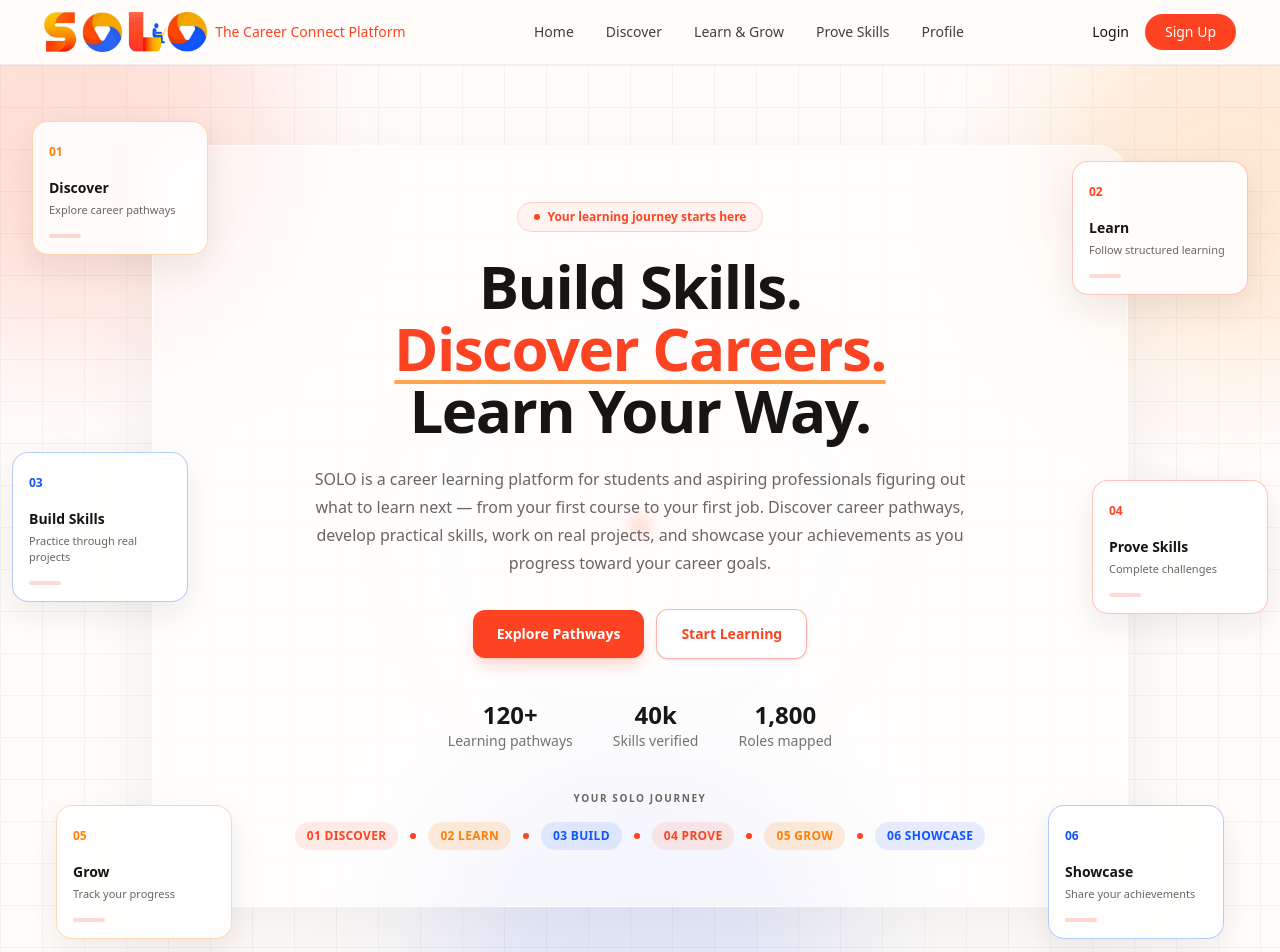
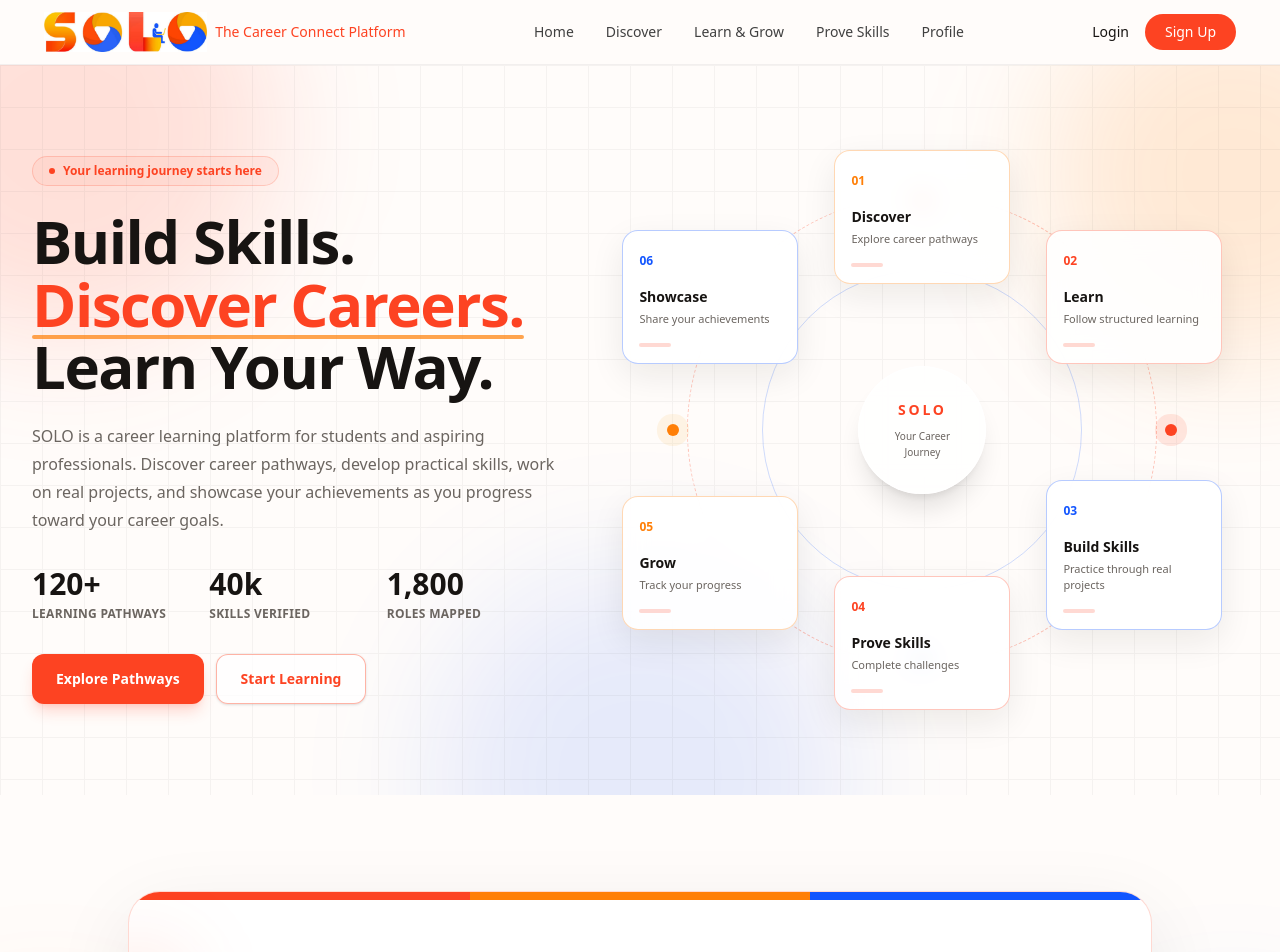
Before and after one commit to SuchitSawant11/solo-landing-page, a Next.js app: page / in a window 1280 px wide. Shown: the top 952 px of the page. Built offline with nearby package versions, Linux system fonts and the light colour scheme.

Commit message:
Update Hero section and layout

```diff
--- a/app/components/Hero.tsx
+++ b/app/components/Hero.tsx
@@ -3,7 +3,6 @@ const JOURNEY_STEPS = [
     number: "01",
     title: "Discover",
     description: "Explore career pathways",
-    position: "left-3 top-10 lg:left-8 lg:top-14",
     href: "#discover",
     color: "border-solo-gold/30",
     numberColor: "text-solo-gold",
@@ -12,7 +11,6 @@ const JOURNEY_STEPS = [
     number: "02",
     title: "Learn",
     description: "Follow structured learning",
-    position: "right-3 top-14 lg:right-8 lg:top-24",
     href: "#learn",
     color: "border-solo-orange/30",
     numberColor: "text-solo-orange",
@@ -21,7 +19,6 @@ const JOURNEY_STEPS = [
     number: "03",
     title: "Build Skills",
     description: "Practice through real projects",
-    position: "left-1 top-[42%] lg:left-3",
     href: "#learn",
     color: "border-solo-blue/30",
     numberColor: "text-solo-blue",
@@ -30,7 +27,6 @@ const JOURNEY_STEPS = [
     number: "04",
     title: "Prove Skills",
     description: "Complete challenges",
-    position: "right-1 top-[45%] lg:right-3",
     href: "#prove",
     color: "border-solo-orange/30",
     numberColor: "text-solo-orange",
@@ -39,7 +35,6 @@ const JOURNEY_STEPS = [
     number: "05",
     title: "Grow",
     description: "Track your progress",
-    position: "bottom-10 left-8 lg:bottom-12 lg:left-14",
     href: "#profile",
     color: "border-solo-gold/30",
     numberColor: "text-solo-gold",
@@ -48,11 +43,19 @@ const JOURNEY_STEPS = [
     number: "06",
     title: "Showcase",
     description: "Share your achievements",
-    position: "bottom-10 right-8 lg:bottom-12 lg:right-14",
     href: "#profile",
     color: "border-solo-blue/30",
     numberColor: "text-solo-blue",
   },
+];
+
+const JOURNEY_POSITIONS = [
+  "left-1/2 top-0 -translate-x-1/2",
+  "right-0 top-20",
+  "right-0 bottom-20",
+  "left-1/2 bottom-0 -translate-x-1/2",
+  "left-0 bottom-20",
+  "left-0 top-20",
 ];
 
 export default function Hero() {
@@ -61,9 +64,11 @@ export default function Hero() {
       id="hero"
       className="relative isolate min-h-[calc(100vh-70px)] overflow-hidden bg-solo-bg"
     >
-      {/* Soft background color shapes */}
+      {/* Soft background shapes */}
       <div className="absolute -left-36 -top-36 h-[420px] w-[420px] rounded-full bg-solo-orange/15 blur-3xl" />
+
       <div className="absolute -right-36 -top-20 h-[380px] w-[380px] rounded-full bg-solo-gold/15 blur-3xl" />
+
       <div className="absolute -bottom-48 left-1/2 h-[420px] w-[420px] -translate-x-1/2 rounded-full bg-solo-blue/10 blur-3xl" />
 
       {/* Decorative background grid */}
@@ -76,23 +81,156 @@ export default function Hero() {
         }}
       />
 
-      {/* Circular journey map: large screens */}
-      <div className="pointer-events-none absolute inset-0 hidden lg:block">
-        <div className="absolute left-1/2 top-1/2 h-[530px] w-[530px] -translate-x-1/2 -translate-y-1/2 rounded-full border border-dashed border-solo-orange/30" />
+      <div className="relative z-10 mx-auto flex min-h-[calc(100vh-70px)] max-w-7xl items-center px-5 py-16 sm:px-8 lg:px-12">
+        <div className="grid w-full items-center gap-14 lg:grid-cols-[0.9fr_1.1fr] lg:gap-8">
+          {/* Hero content */}
+          <div className="text-center lg:text-left">
+            {/* Badge */}
+            <span className="inline-flex items-center gap-2 rounded-full border border-solo-orange/20 bg-solo-orange/5 px-4 py-1.5 text-xs font-semibold text-solo-orange">
+              <span className="h-1.5 w-1.5 rounded-full bg-solo-orange" />
+              Your learning journey starts here
+            </span>
 
-        <div className="absolute left-1/2 top-1/2 h-[390px] w-[390px] -translate-x-1/2 -translate-y-1/2 rounded-full border border-solo-blue/20" />
+            {/* Main heading */}
+            <h1 className="mt-6 font-heading text-4xl font-extrabold leading-[1.04] tracking-tight text-solo-text sm:text-5xl md:text-6xl">
+              Build Skills.
+              <br />
 
-        <div className="absolute left-1/2 top-1/2 h-3 w-3 -translate-x-1/2 -translate-y-1/2 rounded-full bg-solo-orange shadow-[0_0_0_10px_rgba(253,67,34,0.12)]" />
+              <span className="relative inline-block text-solo-orange">
+                Discover Careers.
+                <span className="absolute -bottom-1 left-0 h-1 w-full rounded-full bg-solo-gold/70" />
+              </span>
+
+              <br />
+              Learn Your Way.
+            </h1>
+
+            {/* Description */}
+            <p className="mx-auto mt-6 max-w-xl text-sm leading-6 text-solo-muted md:text-base md:leading-7 lg:mx-0">
+              SOLO is a career learning platform for students and aspiring
+              professionals. Discover career pathways, develop practical
+              skills, work on real projects, and showcase your achievements as
+              you progress toward your career goals.
+            </p>
+
+            {/* Platform statistics */}
+            <div className="mx-auto mt-8 grid max-w-lg grid-cols-3 gap-5 text-center lg:mx-0 lg:text-left">
+              <div>
+                <div className="font-heading text-2xl font-extrabold text-solo-text sm:text-3xl">
+                  120+
                 </div>
 
-      {/* Floating learner journey cards: tablet and desktop */}
-      <div className="pointer-events-none absolute inset-0 hidden md:block">
+                <div className="mt-1 text-[10px] font-bold uppercase tracking-wide text-solo-muted sm:text-xs">
+                  Learning Pathways
+                </div>
+              </div>
+
+              <div>
+                <div className="font-heading text-2xl font-extrabold text-solo-text sm:text-3xl">
+                  40k
+                </div>
+
+                <div className="mt-1 text-[10px] font-bold uppercase tracking-wide text-solo-muted sm:text-xs">
+                  Skills Verified
+                </div>
+              </div>
+
+              <div>
+                <div className="font-heading text-2xl font-extrabold text-solo-text sm:text-3xl">
+                  1,800
+                </div>
+
+                <div className="mt-1 text-[10px] font-bold uppercase tracking-wide text-solo-muted sm:text-xs">
+                  Roles Mapped
+                </div>
+              </div>
+            </div>
+
+            {/* Main actions */}
+            <div className="mt-8 flex flex-col gap-3 sm:flex-row lg:justify-start">
+              <a
+                href="#discover"
+                className="inline-flex items-center justify-center rounded-xl bg-solo-orange px-6 py-3.5 text-sm font-bold text-white shadow-lg shadow-solo-orange/20 transition-all duration-300 hover:-translate-y-1 hover:scale-[1.03] hover:shadow-xl motion-reduce:transform-none motion-reduce:transition-none focus-visible:outline-2 focus-visible:outline-offset-4 focus-visible:outline-solo-orange"
+              >
+                Explore Pathways
+              </a>
+
+              <a
+                href="#learn"
+                className="inline-flex items-center justify-center rounded-xl border border-solo-orange/40 bg-white/70 px-6 py-3.5 text-sm font-bold text-solo-orange shadow-sm transition-all duration-300 hover:-translate-y-1 hover:border-solo-orange hover:bg-solo-orange hover:text-white hover:shadow-lg motion-reduce:transform-none motion-reduce:transition-none focus-visible:outline-2 focus-visible:outline-offset-4 focus-visible:outline-solo-orange"
+              >
+                Start Learning
+              </a>
+            </div>
+
+            {/* Mobile journey list */}
+            <div className="mt-10 lg:hidden">
+              <p className="text-[10px] font-bold uppercase tracking-[0.16em] text-solo-muted">
+                Your SOLO Journey
+              </p>
+
+              <div className="mt-4 grid grid-cols-2 gap-3 text-left sm:grid-cols-3">
                 {JOURNEY_STEPS.map((step) => (
                   <a
                     key={step.number}
                     href={step.href}
                     aria-label={`${step.title}: ${step.description}`}
-            className={`group pointer-events-auto absolute z-20 w-44 rounded-2xl border ${step.color} bg-white/85 p-4 shadow-[0_12px_34px_rgba(23,20,18,0.08)] backdrop-blur-md transition-all duration-300 hover:-translate-y-2 hover:scale-105 hover:border-solo-orange/50 hover:shadow-[0_18px_45px_rgba(23,20,18,0.16)] motion-reduce:transform-none motion-reduce:transition-none focus-visible:outline-2 focus-visible:outline-offset-4 focus-visible:outline-solo-orange ${step.position}`}
+                    className={`rounded-2xl border ${step.color} bg-white/85 p-4 shadow-sm backdrop-blur-md transition-all duration-300 hover:-translate-y-1 hover:shadow-md motion-reduce:transform-none`}
+                  >
+                    <span
+                      className={`font-heading text-xs font-extrabold ${step.numberColor}`}
+                    >
+                      {step.number}
+                    </span>
+
+                    <h3 className="mt-2 font-heading text-sm font-bold text-solo-text">
+                      {step.title}
+                    </h3>
+
+                    <p className="mt-1 text-[11px] leading-4 text-solo-muted">
+                      {step.description}
+                    </p>
+                  </a>
+                ))}
+              </div>
+            </div>
+          </div>
+
+          {/* Desktop journey map */}
+          <div className="relative mx-auto hidden h-[560px] w-full max-w-[600px] lg:block">
+            {/* Outer circle */}
+            <div className="absolute left-1/2 top-1/2 h-[470px] w-[470px] -translate-x-1/2 -translate-y-1/2 rounded-full border border-dashed border-solo-orange/30" />
+
+            {/* Inner circle */}
+            <div className="absolute left-1/2 top-1/2 h-[320px] w-[320px] -translate-x-1/2 -translate-y-1/2 rounded-full border border-solo-blue/20" />
+
+            {/* Decorative orbit dots */}
+            <div className="absolute left-1/2 top-[45px] h-3 w-3 -translate-x-1/2 rounded-full bg-solo-orange shadow-[0_0_0_10px_rgba(253,67,34,0.12)]" />
+
+            <div className="absolute bottom-[45px] left-1/2 h-3 w-3 -translate-x-1/2 rounded-full bg-solo-blue shadow-[0_0_0_10px_rgba(61,126,184,0.12)]" />
+
+            <div className="absolute left-[45px] top-1/2 h-3 w-3 -translate-y-1/2 rounded-full bg-solo-gold shadow-[0_0_0_10px_rgba(244,181,64,0.12)]" />
+
+            <div className="absolute right-[45px] top-1/2 h-3 w-3 -translate-y-1/2 rounded-full bg-solo-orange shadow-[0_0_0_10px_rgba(253,67,34,0.12)]" />
+
+            {/* Center content */}
+            <div className="absolute left-1/2 top-1/2 flex h-32 w-32 -translate-x-1/2 -translate-y-1/2 flex-col items-center justify-center rounded-full border border-white/80 bg-white/80 text-center shadow-xl backdrop-blur-md">
+              <span className="font-heading text-sm font-extrabold tracking-[0.2em] text-solo-orange">
+                SOLO
+              </span>
+
+              <span className="mt-2 max-w-[80px] text-[10px] leading-4 text-solo-muted">
+                Your Career Journey
+              </span>
+            </div>
+
+            {/* Journey cards */}
+            {JOURNEY_STEPS.map((step, index) => (
+              <a
+                key={step.number}
+                href={step.href}
+                aria-label={`${step.title}: ${step.description}`}
+                className={`group absolute z-20 w-44 rounded-2xl border ${step.color} ${JOURNEY_POSITIONS[index]} bg-white/90 p-4 shadow-[0_12px_34px_rgba(23,20,18,0.08)] backdrop-blur-md transition-all duration-300 hover:-translate-y-2 hover:scale-105 hover:border-solo-orange/50 hover:shadow-[0_18px_45px_rgba(23,20,18,0.16)] motion-reduce:transform-none motion-reduce:transition-none focus-visible:outline-2 focus-visible:outline-offset-4 focus-visible:outline-solo-orange`}
               >
                 <span
                   className={`font-heading text-xs font-extrabold ${step.numberColor}`}
@@ -112,112 +250,6 @@ export default function Hero() {
               </a>
             ))}
           </div>
-
-      {/* Main Hero Content */}
-      <div className="relative z-10 mx-auto flex min-h-[calc(100vh-70px)] max-w-5xl items-center justify-center px-5 py-20 text-center md:px-6">
-        <div className="w-full rounded-[2rem] border border-white/70 bg-white/55 px-5 py-10 shadow-[0_24px_80px_rgba(23,20,18,0.06)] backdrop-blur-sm sm:px-10 md:px-16 md:py-14">
-          {/* Hero badge */}
-          <span className="inline-flex items-center gap-2 rounded-full border border-solo-orange/20 bg-solo-orange/5 px-4 py-1.5 text-xs font-semibold text-solo-orange">
-            <span className="h-1.5 w-1.5 rounded-full bg-solo-orange" />
-            Your learning journey starts here
-          </span>
-
-          {/* Main heading */}
-          <h1 className="mt-6 font-heading text-4xl font-extrabold leading-[1.03] tracking-tight text-solo-text sm:text-5xl md:text-6xl lg:text-7xl">
-            Build Skills.
-            <br />
-
-            <span className="relative inline-block text-solo-orange">
-              Discover Careers.
-              <span className="absolute -bottom-1 left-0 h-1 w-full rounded-full bg-solo-gold/70" />
-            </span>
-
-            <br />
-            Learn Your Way.
-          </h1>
-
-          {/* Platform description */}
-          <p className="mx-auto mt-6 max-w-2xl text-sm leading-6 text-solo-muted md:text-base md:leading-7">
-            SOLO is a career learning platform for students and aspiring
-            professionals figuring out what to learn next — from your first course to your first job.
-            Discover career pathways, develop practical skills,
-            work on real projects, and showcase your achievements as you
-            progress toward your career goals.
-          </p>
-
-          {/* Main actions */}
-          <div className="mt-8 flex flex-col items-stretch justify-center gap-3 sm:flex-row sm:items-center">
-            <a
-              href="#discover"
-              className="inline-flex items-center justify-center rounded-xl bg-solo-orange px-6 py-3.5 text-sm font-bold text-white shadow-lg shadow-solo-orange/20 transition-all duration-300 hover:-translate-y-1 hover:scale-[1.03] hover:shadow-xl motion-reduce:transform-none motion-reduce:transition-none focus-visible:outline-2 focus-visible:outline-offset-4 focus-visible:outline-solo-orange"
-            >
-              Explore Pathways
-            </a>
-
-            <a
-              href="#learn"
-              className="inline-flex items-center justify-center rounded-xl border border-solo-orange/40 bg-white/70 px-6 py-3.5 text-sm font-bold text-solo-orange shadow-sm transition-all duration-300 hover:-translate-y-1 hover:border-solo-orange hover:bg-solo-orange hover:text-white hover:shadow-lg motion-reduce:transform-none motion-reduce:transition-none focus-visible:outline-2 focus-visible:outline-offset-4 focus-visible:outline-solo-orange"
-            >
-              Start Learning
-            </a>
-          </div>
-
-          {/* Trust stats */}
-          <div className="flex flex-wrap justify-center gap-x-10 gap-y-4 mt-10 text-center">
-            {[
-              { value: "120+", label: "Learning pathways" },
-              { value: "40k", label: "Skills verified" },
-              { value: "1,800", label: "Roles mapped" },
-            ].map((stat) => (
-              <div key={stat.label}>
-                <p className="font-heading text-2xl font-bold text-neutral-900">{stat.value}</p>
-                <p className="text-sm text-neutral-500">{stat.label}</p>
-              </div>
-            ))}
-          </div>
-
-          {/* Six-step SOLO journey */}
-          <div className="mx-auto mt-10 max-w-3xl">
-            <p className="text-[10px] font-bold uppercase tracking-[0.16em] text-solo-muted">
-              Your SOLO Journey
-            </p>
-
-            <div className="mt-4 flex flex-wrap items-center justify-center gap-x-2 gap-y-3 text-[10px] font-bold uppercase tracking-wide sm:gap-x-3 sm:text-xs">
-              <span className="rounded-full bg-solo-orange/10 px-3 py-1.5 text-solo-orange">
-                01 Discover
-              </span>
-
-              <span className="h-1.5 w-1.5 rounded-full bg-solo-orange" />
-
-              <span className="rounded-full bg-solo-gold/15 px-3 py-1.5 text-solo-gold">
-                02 Learn
-              </span>
-
-              <span className="h-1.5 w-1.5 rounded-full bg-solo-orange" />
-
-              <span className="rounded-full bg-solo-blue/10 px-3 py-1.5 text-solo-blue">
-                03 Build
-              </span>
-
-              <span className="h-1.5 w-1.5 rounded-full bg-solo-orange" />
-
-              <span className="rounded-full bg-solo-orange/10 px-3 py-1.5 text-solo-orange">
-                04 Prove
-              </span>
-
-              <span className="h-1.5 w-1.5 rounded-full bg-solo-orange" />
-
-              <span className="rounded-full bg-solo-gold/15 px-3 py-1.5 text-solo-gold">
-                05 Grow
-              </span>
-
-              <span className="h-1.5 w-1.5 rounded-full bg-solo-orange" />
-
-              <span className="rounded-full bg-solo-blue/10 px-3 py-1.5 text-solo-blue">
-                06 Showcase
-              </span>
-            </div>
-          </div>
         </div>
       </div>
     </section>
```
Also changed, not shown: app/layout.tsx (+15 -2 lines). Lines whose indentation alone changed are shown as unchanged.
